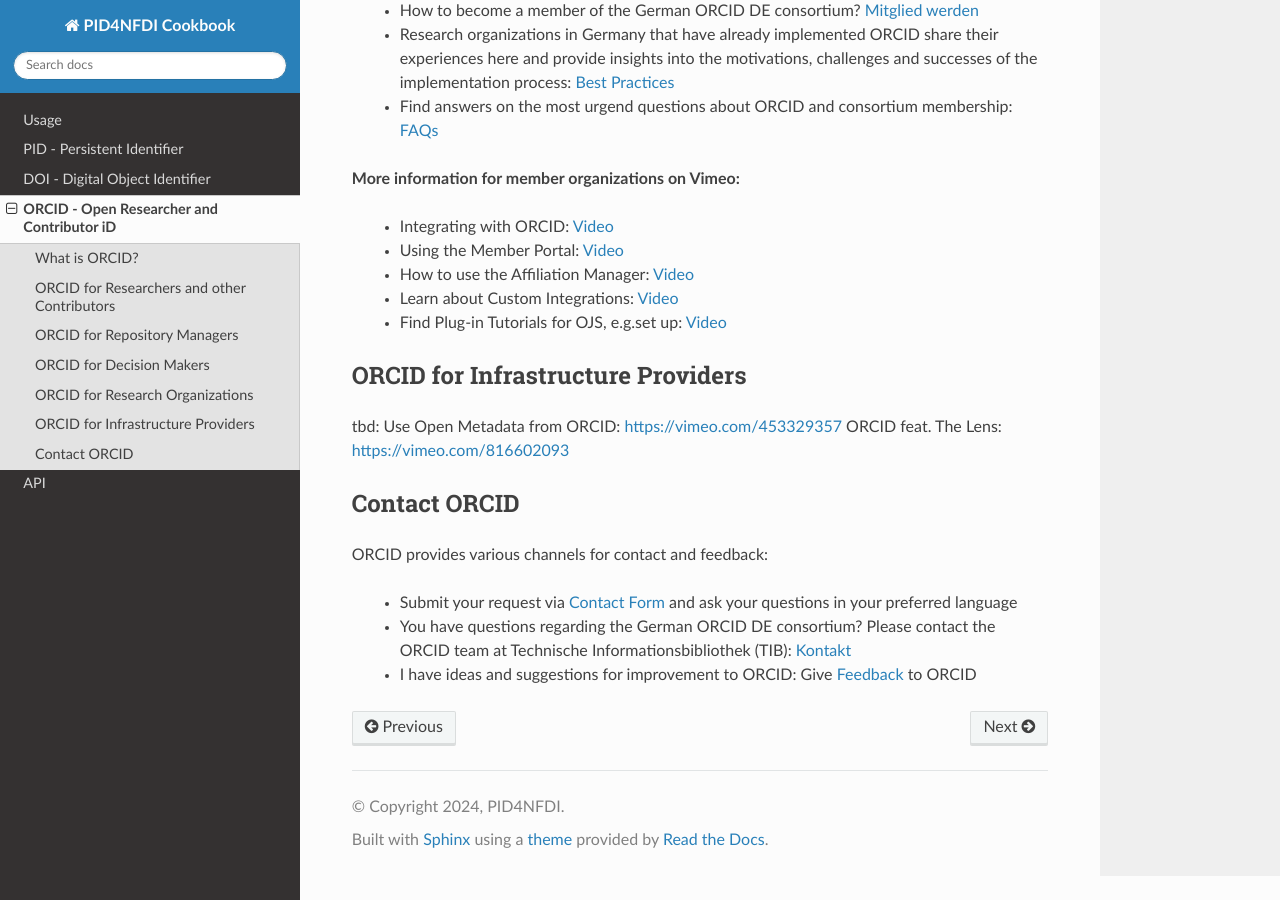
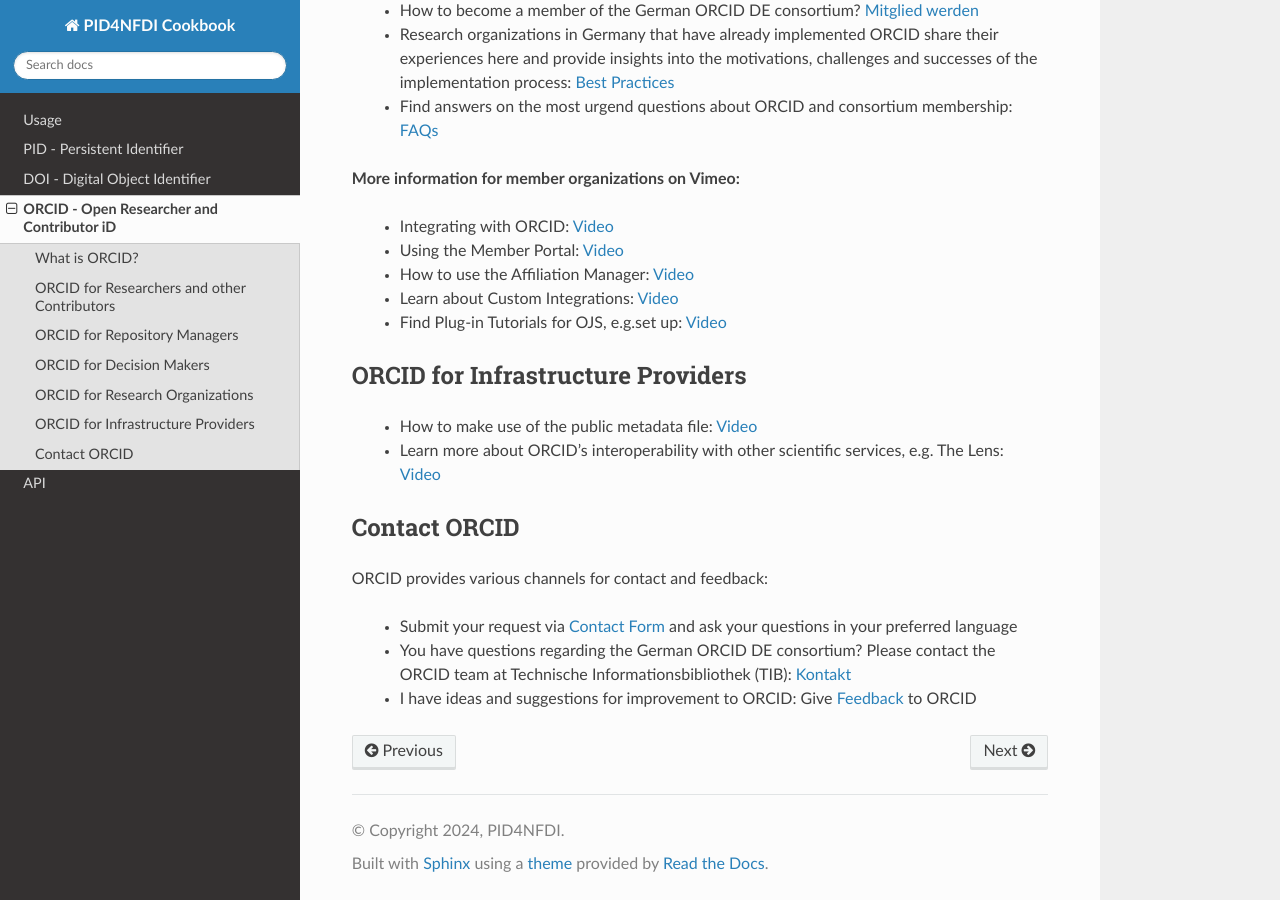
Before and after one commit to stephw-tib/pid4nfdi-training, a Sphinx documentation site: the page built from docs/source/orcid.rst, in a window 1280 px wide and 900 px high, scrolled down 1910 px. Built offline with Sphinx 7.4.7 and the Read the Docs theme 3.1.0, drawn with Linux system fonts in a browser that asks for light colours; pages that are not in the unit, such as notebooks, are missing from menus.

Commit message:
Update orcid.rst
content

```diff
--- a/docs/source/orcid.rst
+++ b/docs/source/orcid.rst
@@ -81,8 +81,9 @@ The website of the German ORCID DE consortium provides specific information for
 
 ORCID for Infrastructure Providers
 ----------------------------------
-tbd: Use Open Metadata from ORCID: https://vimeo.com/453329357
-ORCID feat. The Lens: https://vimeo.com/816602093
+  * How to make use of the public metadata file: `Video <https://vimeo.com/453329357>`_
+  * Learn more about ORCID's interoperability with other scientific services, e.g. The Lens: `Video <https://vimeo.com/816602093>`_
+
 
 Contact ORCID
 -------------
```
